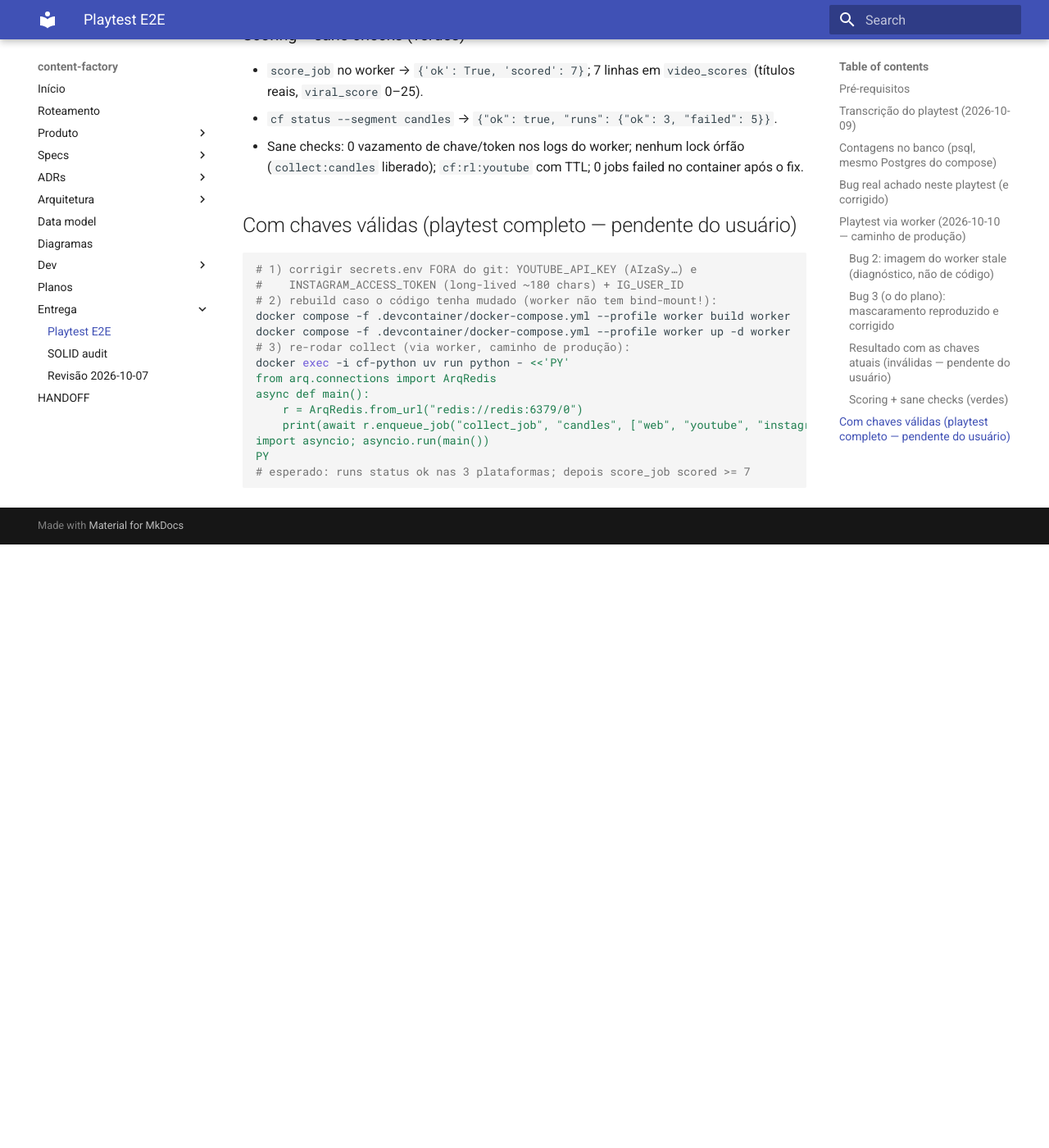
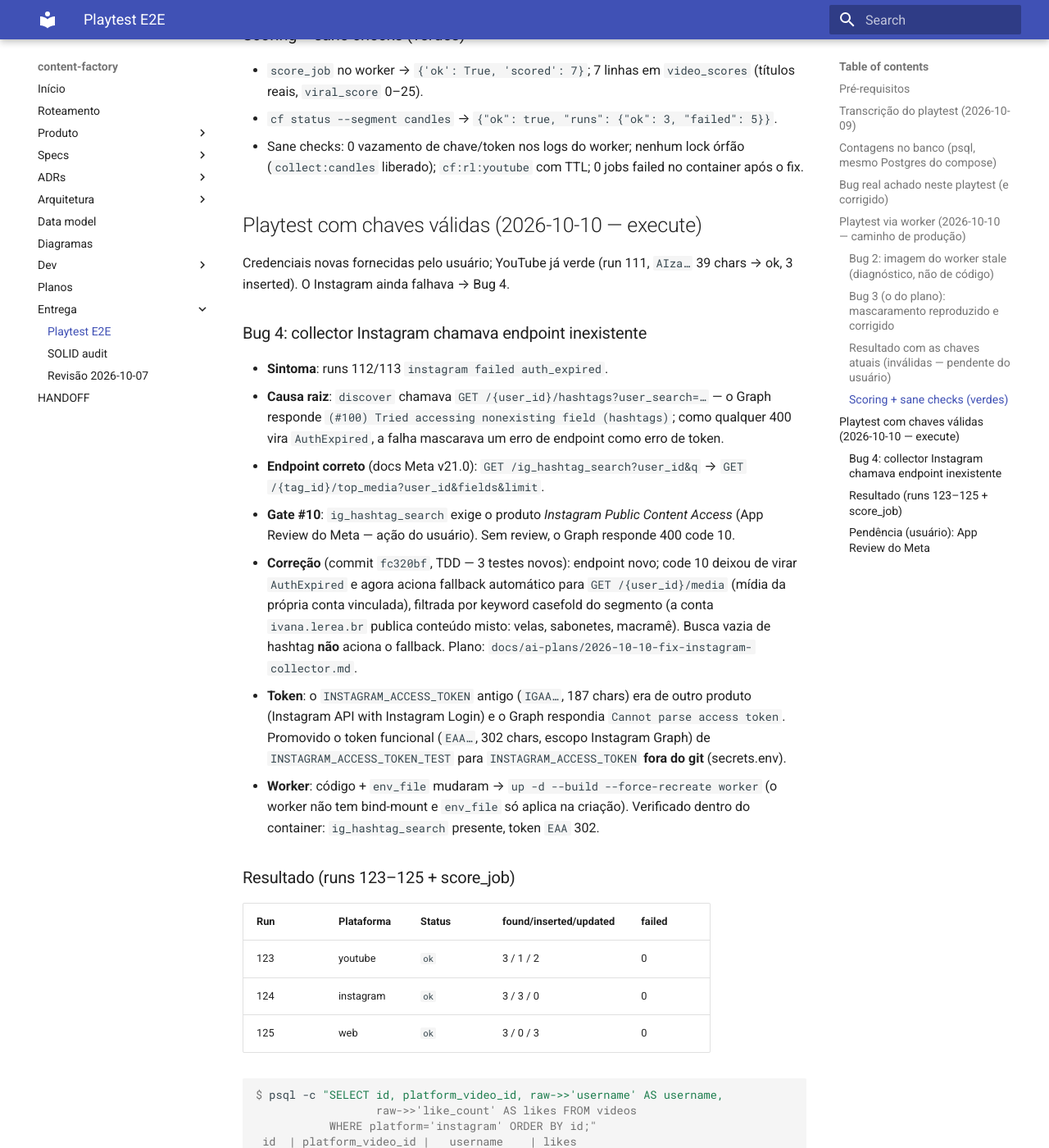
Before and after one commit to leonardodg/content-factory, an MkDocs documentation site: the page built from docs/PLANO_TESTE_E2E.md, in a window 1280 px wide and 1400 px high, scrolled down 3518 px. Shown: the whole window at 82% size. Built offline with MkDocs 1.6.1 and Material for MkDocs 9.7.7, drawn with Linux system fonts in a browser that asks for light colours; before the commit the page ends 4182 px from its top, so only the background shows below that; some of the changed text lies outside the part shown.

Commit message:
docs: evidencia playtest completo (3 plataformas ok) e fix do collector IG
PLANO_TESTE_E2E: secao Bug 4 (endpoint inexistente + gate #10 + token EAA),
tabela de runs 123-125 e scores; HANDOFF: branch com 6 commits pronta para PR,
pendencia restante = App Review do Meta

````diff
--- a/docs/HANDOFF.md
+++ b/docs/HANDOFF.md
@@ -9,10 +9,12 @@
   (CI verde, MERGEABLE, aprovado em review — aguarda merge humano; pós-merge:
   apagar branches). *Obs.: este branch também edita HANDOFF/PLANO_TESTE_E2E —
   resolver conflito de merge se os dois entrarem.*
-- **Branch `fix/collect-upsert-savepoint`** (parte do playtest worker):
-  fix REVISÃO §6 #1 (`21ad56b`) + bumps de tooling (`57bbc23`, `c7e6712`) +
-  ajustes de review (`skipped` separado de `failed`, smoke por `id`) —
-  review "With fixes" aplicado; gates verde; **pronto para PR/merge humano**.
+- **Branch `fix/collect-upsert-savepoint`** (playtest worker → 3 bugs fechados):
+  fix REVISÃO §6 #1 (`21ad56b`) + tooling (`57bbc23`, `c7e6712`) + ajustes de
+  review (`8347dcc`, `e79d36d`) + **fix do collector Instagram** (`fc320bf`:
+  endpoint `ig_hashtag_search`/`top_media` + fallback own-media no gate #10,
+  TDD 3 testes) — review "With fixes" aplicado; gates verde; **pronto para
+  PR/merge humano**.
 
 ## ✅ CONCLUÍDO (sessão 2026-10-07 → 2026-10-10)
 
@@ -43,6 +45,16 @@
   multi-plataforma partial yt/tt/ig=failed com chaves vazias) →
   `cf score` `scored=7` → `cf status` — transcrição em
   `docs/PLANO_TESTE_E2E.md`
+- [x] **Bug 4 do playtest corrigido** (2026-10-10, `fc320bf`, TDD): collector
+  Instagram chamava `/{user}/hashtags` (endpoint inexistente, Graph #100 →
+  mascarado como `auth_expired`); agora `ig_hashtag_search`+`top_media` com
+  `user_id` e fallback automático para `/{uid}/media` (própria conta,
+  filtrado por keyword) quando o gate #10 (App Review) responde. Token IGAA
+  inutilizável trocado pelo EAA funcional (secrets.env, fora do git) +
+  `--build --force-recreate` no worker
+- [x] **Playtest com chaves válidas verde nas 3 plataformas** (runs 123–125:
+  youtube/instagram/web `ok`; IG 3 inserted, `viral_score` 16.5) +
+  `score_job scored=15` — evidência em `docs/PLANO_TESTE_E2E.md`
 - [x] Auditorias finais: `docs/SOLID_AUDIT.md` (GO) +
   `docs/REVISAO_2026-10-07.md` (GO, 6 findings: 1 corrigido no branch de fix,
   4 backlog, 1 deferido)
@@ -57,13 +69,13 @@
 2. **Issues pós-merge** (backlog da REVISAO §6, exceto #1 — corrigido em
    `21ad56b`): lock token (#2 alta), INCR+EXPIRE (#3), detalhe de erro do
    score (#4)
-3. **Playtest worker (caminho de produção) executado 2026-10-10**: web
-   `ok` (sha1), scoring `scored=7`, sane checks verdes; **bug de imagem
-   stale** do worker diagnosticado (worker sem bind-mount → `--build`
-   obrigatório após mudança de código). **Pendente do usuário**: chaves
-   válidas — `YOUTUBE_API_KEY` atual inválida (53ch `AQ.A`; esperado
-   `AIzaSy…` 39ch) e `INSTAGRAM_ACCESS_TOKEN` não parseável (32ch; long-lived
-   ~180ch) → ver `docs/PLANO_TESTE_E2E.md` §"Playtest via worker"
+3. **Playtest worker COMPLETO** (2026-10-10): runs 123–125 `ok` nas 3
+   plataformas (youtube/instagram/web), `score_job scored=15`, sane checks
+   verdes; bugs 2–4 diagnosticados e corrigidos (imagem stale, savepoint/
+   `skipped`, collector Instagram). **Pendências do usuário**:
+   (a) submeter **App Review do Meta** (*Instagram Public Content Access*,
+   gate #10 — até lá o fallback own-media cobre a coleta; ver
+   `docs/PLANO_TESTE_E2E.md` §Bug 4); (b) `TIKTOK_MS_TOKEN` vazio (por design)
 4. Fase de IA (replication/production + renormalização de pesos) e spec de
    segurança TOCTOU — próximos planos, não desta entrega
 
--- a/docs/PLANO_TESTE_E2E.md
+++ b/docs/PLANO_TESTE_E2E.md
@@ -150,21 +150,69 @@
   órfão (`collect:candles` liberado); `cf:rl:youtube` com TTL; 0 jobs failed
   no container após o fix.
 
-## Com chaves válidas (playtest completo — pendente do usuário)
+## Playtest com chaves válidas (2026-10-10 — execute)
 
-```bash
-# 1) corrigir secrets.env FORA do git: YOUTUBE_API_KEY (AIzaSy…) e
-#    INSTAGRAM_ACCESS_TOKEN (long-lived ~180 chars) + IG_USER_ID
-# 2) rebuild caso o código tenha mudado (worker não tem bind-mount!):
-docker compose -f .devcontainer/docker-compose.yml --profile worker build worker
-docker compose -f .devcontainer/docker-compose.yml --profile worker up -d worker
-# 3) re-rodar collect (via worker, caminho de produção):
-docker exec -i cf-python uv run python - <<'PY'
-from arq.connections import ArqRedis
-async def main():
-    r = ArqRedis.from_url("redis://redis:6379/0")
-    print(await r.enqueue_job("collect_job", "candles", ["web", "youtube", "instagram"], 3))
-import asyncio; asyncio.run(main())
-PY
-# esperado: runs status ok nas 3 plataformas; depois score_job scored >= 7
+Credenciais novas fornecidas pelo usuário; YouTube já verde (run 111,
+`AIza…` 39 chars → ok, 3 inserted). O Instagram ainda falhava → Bug 4.
+
+### Bug 4: collector Instagram chamava endpoint inexistente
+
+- **Sintoma**: runs 112/113 `instagram failed auth_expired`.
+- **Causa raiz**: `discover` chamava `GET /{user_id}/hashtags?user_search=…` —
+  o Graph responde `(#100) Tried accessing nonexisting field (hashtags)`; como
+  qualquer 400 vira `AuthExpired`, a falha mascarava um erro de endpoint como
+  erro de token.
+- **Endpoint correto** (docs Meta v21.0): `GET /ig_hashtag_search?user_id&q` →
+  `GET /{tag_id}/top_media?user_id&fields&limit`.
+- **Gate #10**: `ig_hashtag_search` exige o produto *Instagram Public Content
+  Access* (App Review do Meta — ação do usuário). Sem review, o Graph responde
+  400 code 10.
+- **Correção** (commit `fc320bf`, TDD — 3 testes novos): endpoint novo;
+  code 10 deixou de virar `AuthExpired` e agora aciona fallback automático
+  para `GET /{user_id}/media` (mídia da própria conta vinculada), filtrada por
+  keyword casefold do segmento (a conta `ivana.lerea.br` publica conteúdo
+  misto: velas, sabonetes, macramê). Busca vazia de hashtag **não** aciona o
+  fallback. Plano: `docs/ai-plans/2026-10-10-fix-instagram-collector.md`.
+- **Token**: o `INSTAGRAM_ACCESS_TOKEN` antigo (`IGAA…`, 187 chars) era de
+  outro produto (Instagram API with Instagram Login) e o Graph respondia
+  `Cannot parse access token`. Promovido o token funcional
+  (`EAA…`, 302 chars, escopo Instagram Graph) de `INSTAGRAM_ACCESS_TOKEN_TEST`
+  para `INSTAGRAM_ACCESS_TOKEN` **fora do git** (secrets.env).
+- **Worker**: código + `env_file` mudaram → `up -d --build --force-recreate
+  worker` (o worker não tem bind-mount e `env_file` só aplica na criação).
+  Verificado dentro do container: `ig_hashtag_search` presente, token `EAA` 302.
+
+### Resultado (runs 123–125 + score_job)
+
+| Run | Plataforma | Status | found/inserted/updated | failed |
+|---|---|---|---|---|
+| 123 | youtube | `ok` | 3 / 1 / 2 | 0 |
+| 124 | instagram | `ok` | 3 / 3 / 0 | 0 |
+| 125 | web | `ok` | 3 / 0 / 3 | 0 |
+
+```console
+$ psql -c "SELECT id, platform_video_id, raw->>'username' AS username,
+                  raw->>'like_count' AS likes FROM videos
+           WHERE platform='instagram' ORDER BY id;"
+ id  | platform_video_id |   username    | likes
+-----+-------------------+---------------+-------
+ 277 | 18121941086477291 | ivana.lerea.br |    77
+ 278 | 18192084073402293 | ivana.lerea.br |    30
+ 279 | 18033025805848017 | ivana.lerea.br |    79
+
+# score_job → {'ok': True, 'scored': 15}; scores dos IG:
+ viral_score 16.5, relevance 12.5 (keywords), engagement 0
 ```
+
+- `engagement`/`performance` = 0 é **comportamento documentado**: a fórmula
+  exige `views` (`domain/scoring.py:15`) e o Graph API não expõe views de
+  terceiros (ADR-0003). `likes`/`comments` ficam em `raw`.
+- Critério de aceitação: **IG `status=ok` com `found > 0`** + linhas novas em
+  `videos`/`video_scores` — atendido.
+
+### Pendência (usuário): App Review do Meta
+
+O gate #10 bloqueia hashtag de terceiros até o app passar por *App Review*
+(Instagram Public Content Access). Enquanto isso o fallback own-media cobre a
+coleta. Quando o review aprovar, `ig_hashtag_search` volta a responder e o
+caminho de hashtags é usado automaticamente — nenhuma mudança de código.
````
